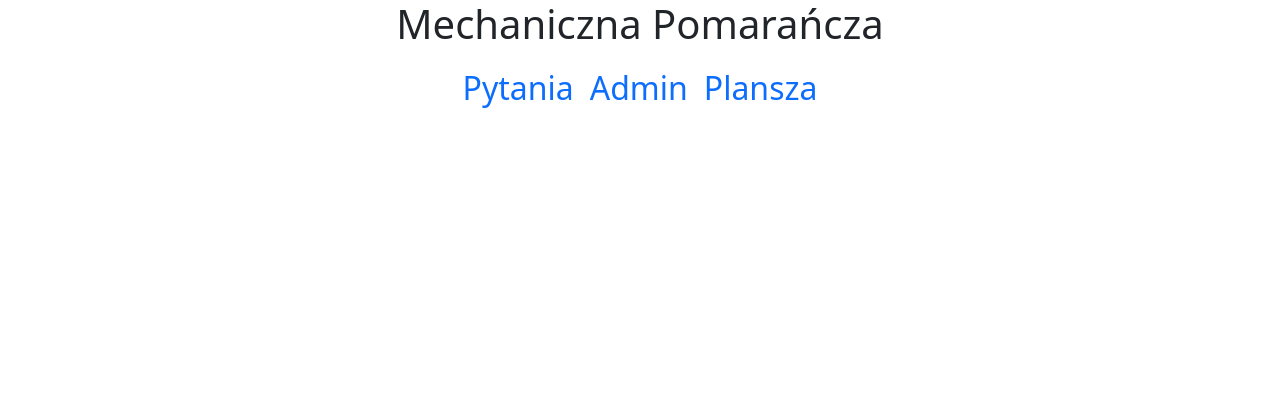
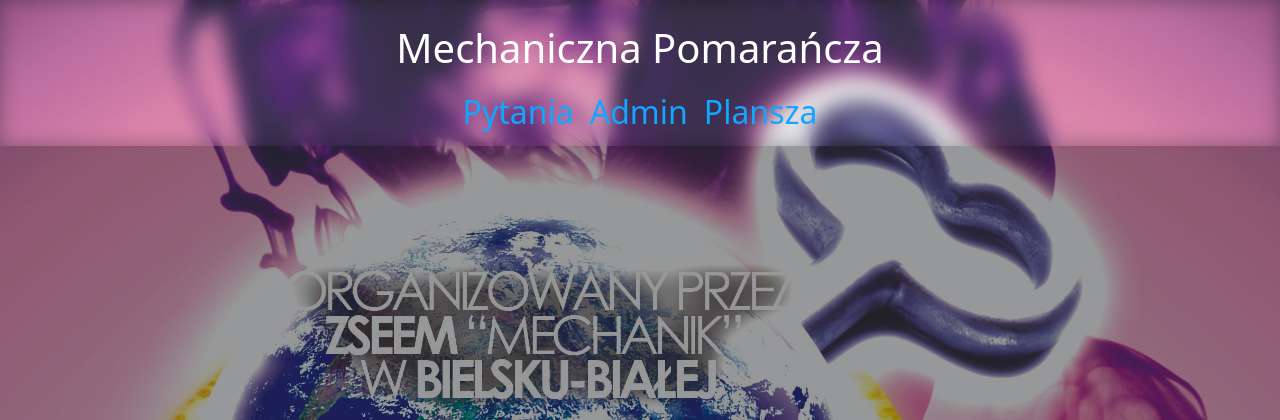
Before and after one commit to Adis000n/poma_v2, a PHP site: page / in a window 1280 px wide. Shown: the top 420 px of the page. Run offline with PHP 8.4, Linux system fonts and the light colour scheme.

Commit message:
ładniejszy index.php

```diff
--- a/index.php
+++ b/index.php
@@ -8,6 +8,7 @@
         <script src="https://cdn.jsdelivr.net/npm/bootstrap@5.3.2/dist/js/bootstrap.bundle.min.js" integrity="sha384-C6RzsynM9kWDrMNeT87bh95OGNyZPhcTNXj1NW7RuBCsyN/o0jlpcV8Qyq46cDfL" crossorigin="anonymous"></script>
     </head>
     <body>
+        <br>
         <h1>Mechaniczna Pomarańcza</h1>
         <ul class="nav nav-underline">
         <li class="nav-item">
@@ -25,10 +26,27 @@
     h1, ul{
         text-align: center;
         justify-content: center;
+        color: white;
     }
     li {
         font-size: xx-large;
     }
+    img{
+        display: block;
+        margin-left: auto;
+        margin-right: auto;
+        width: 50%;
+    }
+    body{
+        background-color: rgba(0, 0, 0, 0.4);
+        -webkit-backdrop-filter: blur(10px);
+        backdrop-filter: blur(10px);
+        background-image: url("grafika/logo_poma.jpg");
+        background-repeat: no-repeat;
+        background-size: cover;
+        filter: brightness(150%);
+        background-blend-mode: multiply;
+    }
     </style>
 </html>
 <!-- Strona po to ze jak wejdzesz to jest po prostu prościej się poruszać po plikach -->
```
Also changed, not shown: grafika/logo_poma.jpg (added).
